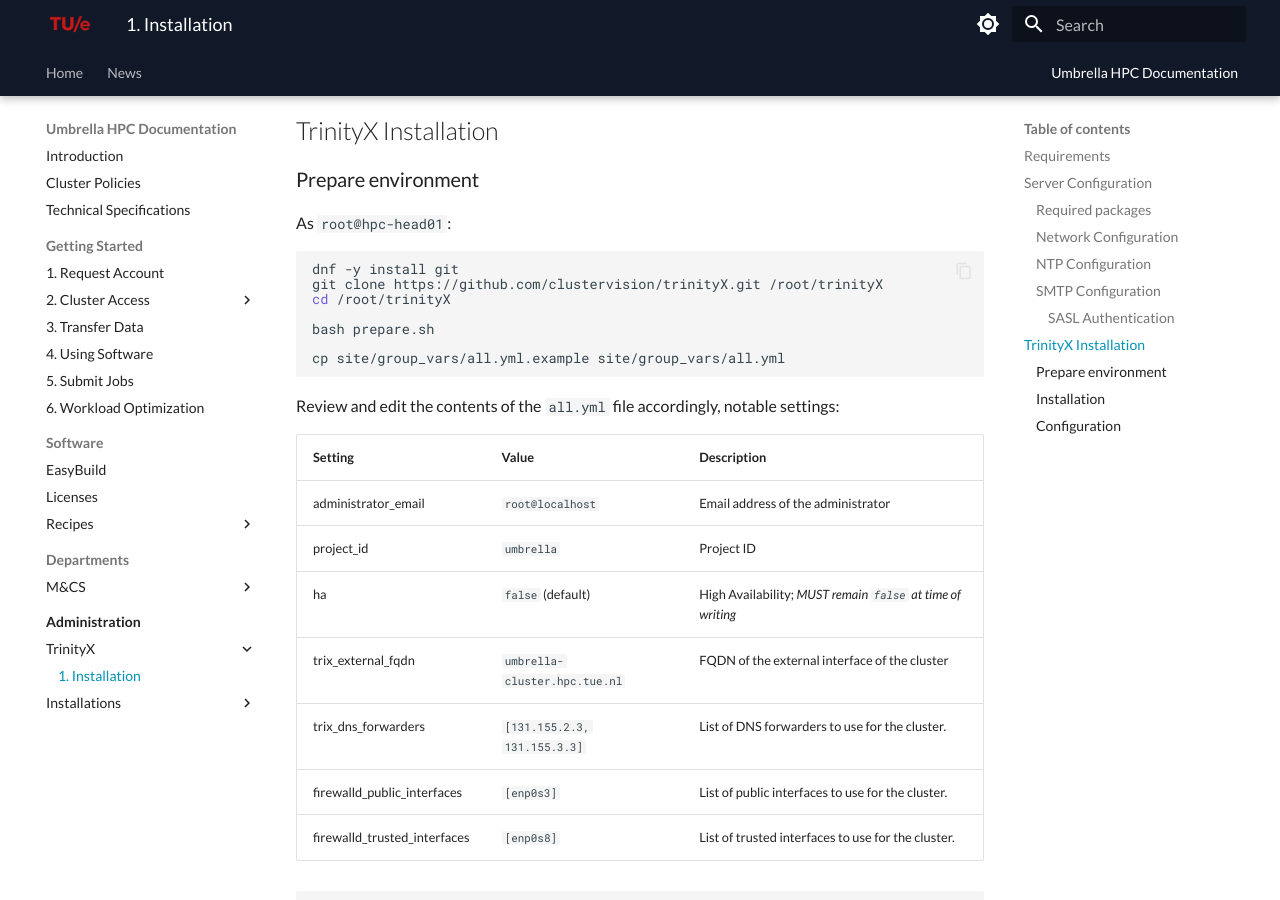
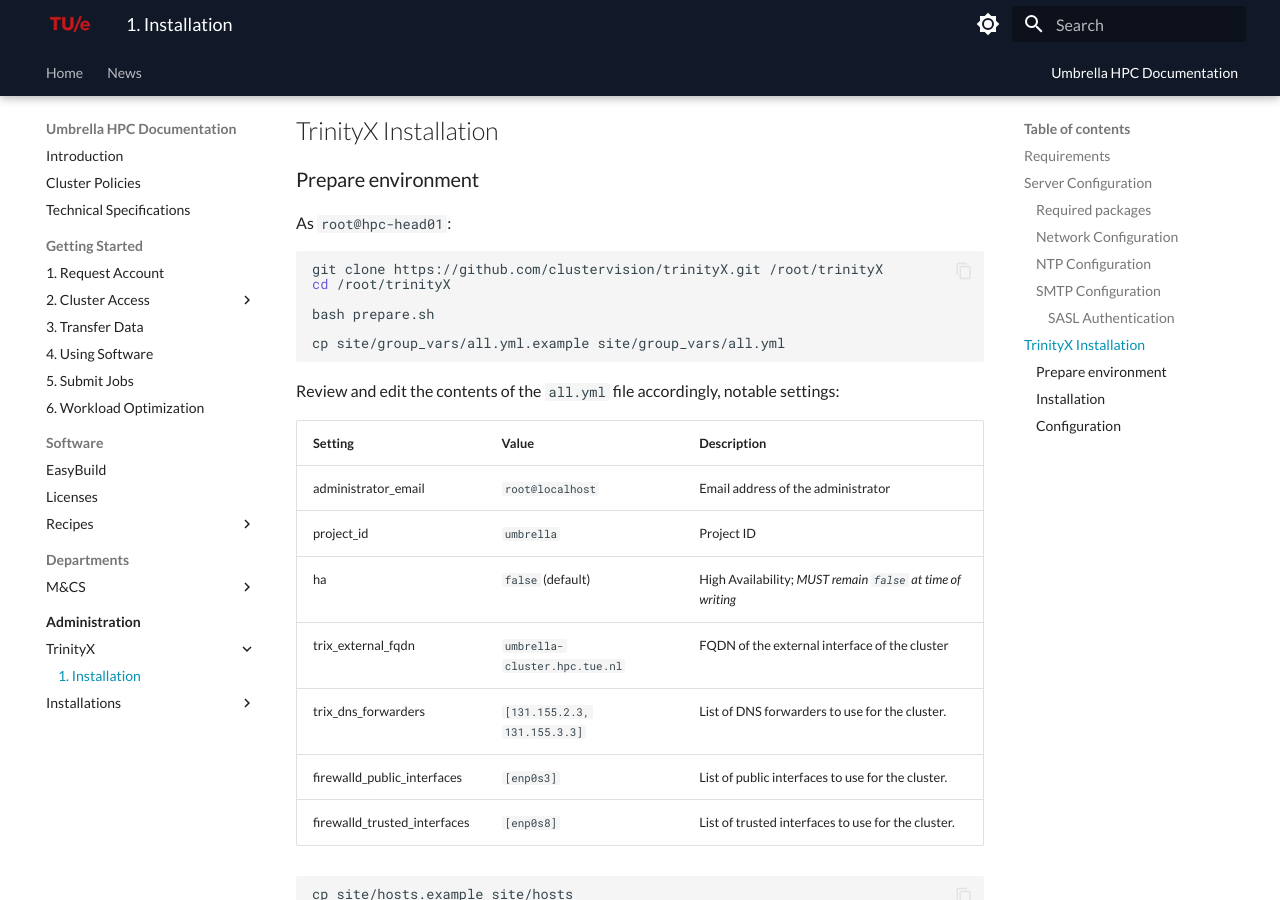
Before and after one commit to gferhpc/supercomputing.tue.nl, an MkDocs documentation site: the page built from pages/documentation/administration/trinityx/installation.md, in a window 1280 px wide and 900 px high, scrolled down 1971 px. Built offline with MkDocs 1.6.1 and Material for MkDocs 9.7.7, drawn with Linux system fonts in a browser that asks for light colours.

Commit message:
Update installation.md

````diff
--- a/pages/documentation/administration/trinityx/installation.md
+++ b/pages/documentation/administration/trinityx/installation.md
@@ -172,7 +172,6 @@
 As `root@hpc-head01`:
 
 ```shell
-dnf -y install git
 git clone https://github.com/clustervision/trinityX.git /root/trinityX
 cd /root/trinityX
 
````
